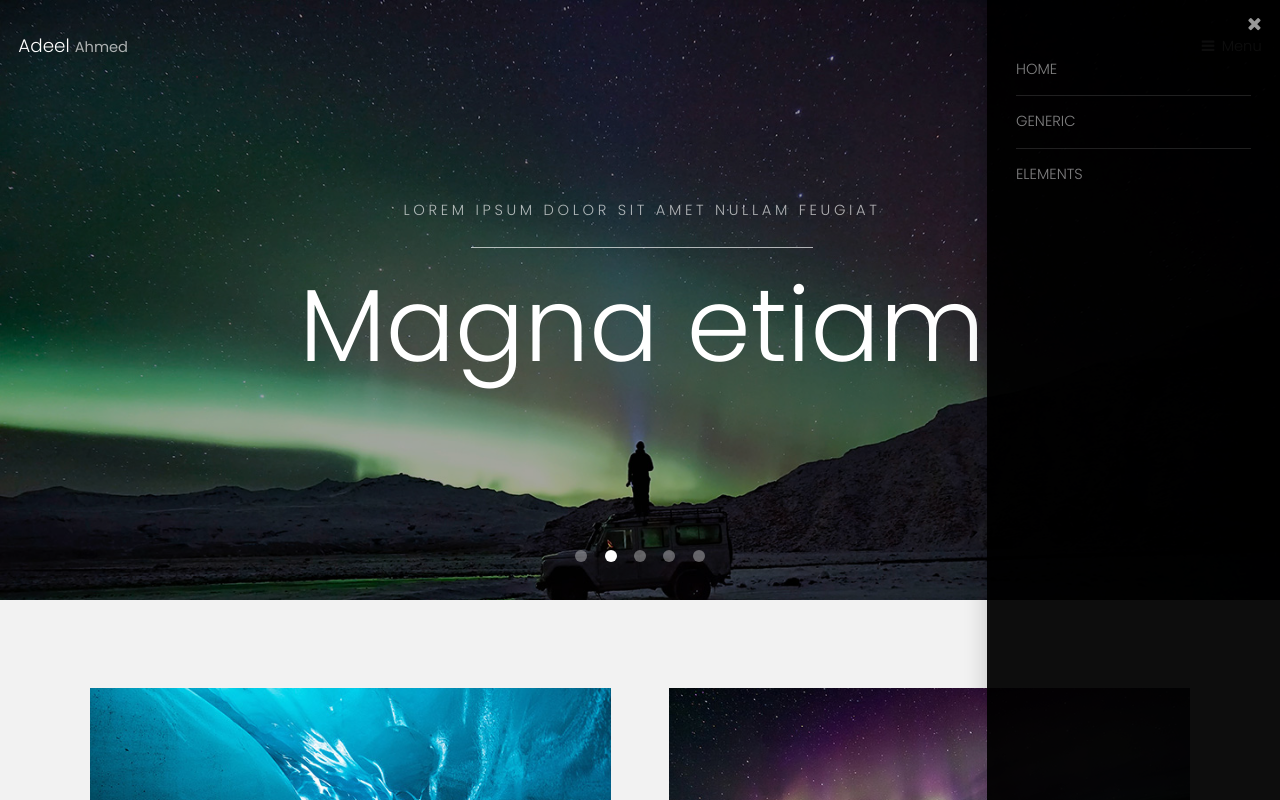
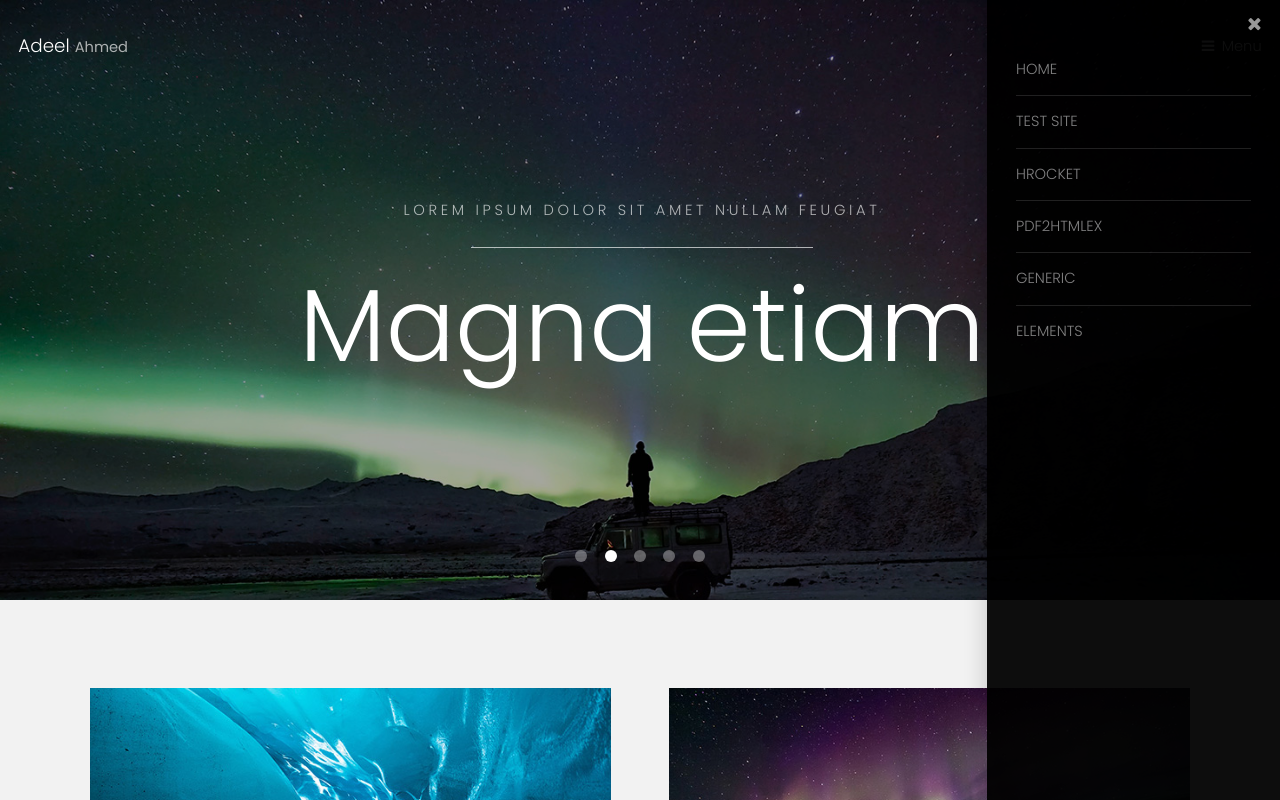
Before and after one commit to adeel4zia/adeel4zia.github.io, a plain HTML site: page index.html in a window 1280 px wide. Both pictures are taken after a click on the link "Menu". Shown: the top 800 px of the page. Drawn offline with Linux system fonts and the light colour scheme.

Commit message:
Update index.html

```diff
--- a/index.html
+++ b/index.html
@@ -18,6 +18,9 @@
 			<nav id="menu">
 				<ul class="links">
 					<li><a href="index.html">Home</a></li>
+					<li><a href="testsite/">test site</a></li>
+					<li><a href="hrocket/">Hrocket</a></li>
+					<li><a href="pdf2htmlEX/">pdf2htmlEX</a></li>
 					<li><a href="generic.html">Generic</a></li>
 					<li><a href="elements.html">Elements</a></li>
 				</ul>
```
